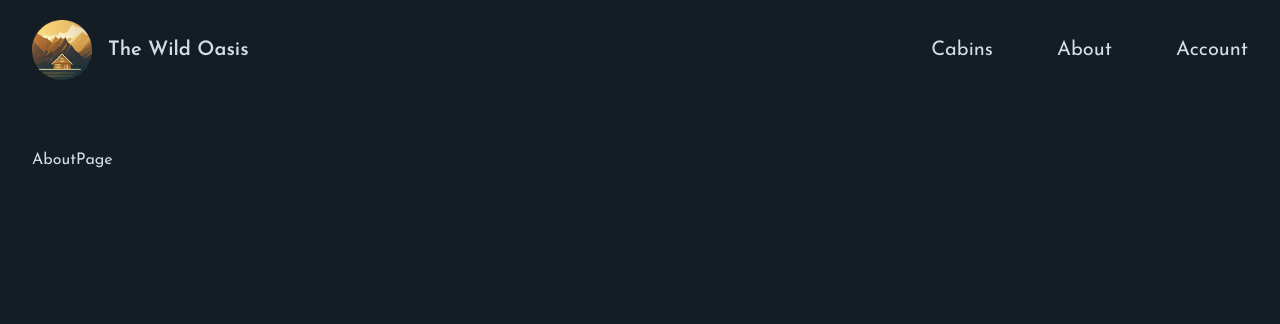
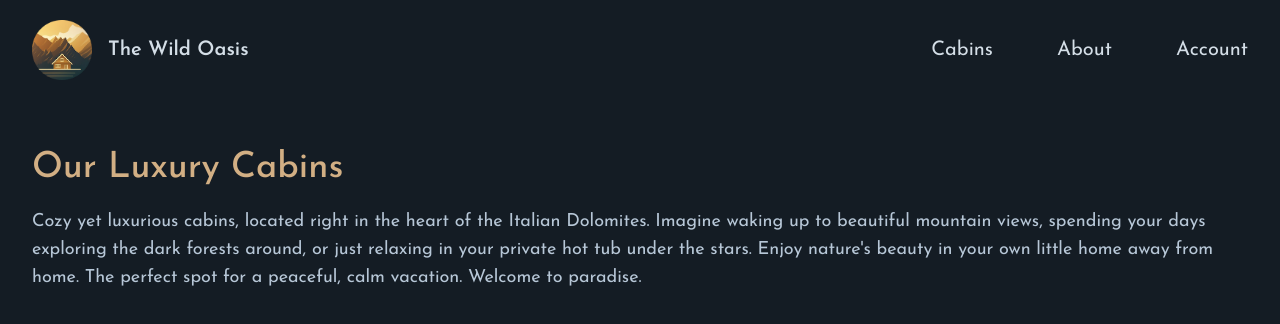
Before and after one commit to zana-abdollahpour/the-wild-oasis-client, a Next.js app: page /cabins in a window 1280 px wide. Shown: the top 324 px of the page. Built offline with nearby package versions, Linux system fonts and the light colour scheme.

Commit message:
add cabins page

```diff
--- a/src/app/cabins/page.tsx
+++ b/src/app/cabins/page.tsx
@@ -1,9 +1,36 @@
 import type { Metadata } from "next";
+
+import CabinCard from "@/components/cabins/CabinCard";
+import { Cabin } from "@/types/cabins";
 
 export const metadata: Metadata = {
   title: "Cabins",
 };
 
-export default function AboutPage() {
-  return <div>AboutPage</div>;
+export default function CabinsPage() {
+  const cabins: Cabin[] = [];
+
+  return (
+    <div>
+      <h1 className="mb-5 text-4xl font-medium text-accent-400">
+        Our Luxury Cabins
+      </h1>
+      <p className="mb-10 text-lg text-primary-200">
+        Cozy yet luxurious cabins, located right in the heart of the Italian
+        Dolomites. Imagine waking up to beautiful mountain views, spending your
+        days exploring the dark forests around, or just relaxing in your private
+        hot tub under the stars. Enjoy nature&apos;s beauty in your own little
+        home away from home. The perfect spot for a peaceful, calm vacation.
+        Welcome to paradise.
+      </p>
+
+      {cabins.length > 0 && (
+        <div className="grid gap-8 sm:grid-cols-1 md:grid-cols-2 lg:gap-12 xl:gap-14">
+          {cabins.map((cabin: Cabin) => (
+            <CabinCard cabin={cabin} key={cabin.id} />
+          ))}
+        </div>
+      )}
+    </div>
+  );
 }
--- /dev/null
+++ b/src/components/cabins/CabinCard.tsx
@@ -0,0 +1,65 @@
+import Image from "next/image";
+
+import { UsersIcon } from "@heroicons/react/24/solid";
+
+import type { Cabin } from "@/types/cabins";
+
+interface CabinCardProps {
+  cabin: Cabin;
+}
+
+function CabinCard({ cabin }: CabinCardProps) {
+  const { id, name, maxCapacity, regularPrice, discount, image } = cabin;
+
+  return (
+    <div className="flex border border-primary-800">
+      <Image
+        src={image}
+        alt={`Cabin ${name}`}
+        className="flex-1 border-r border-primary-800"
+      />
+
+      <div className="flex-grow">
+        <div className="bg-primary-950 px-7 pb-4 pt-5">
+          <h3 className="mb-3 text-2xl font-semibold text-accent-500">
+            Cabin {name}
+          </h3>
+
+          <div className="mb-2 flex items-center gap-3">
+            <UsersIcon className="h-5 w-5 text-primary-600" />
+            <p className="text-lg text-primary-200">
+              For up to <span className="font-bold">{maxCapacity}</span> guests
+            </p>
+          </div>
+
+          <p className="flex items-baseline justify-end gap-3">
+            {discount > 0 ? (
+              <>
+                <span className="text-3xl font-[350]">
+                  ${regularPrice - discount}
+                </span>
+                <span className="font-semibold text-primary-600 line-through">
+                  ${regularPrice}
+                </span>
+              </>
+            ) : (
+              <span className="text-3xl font-[350]">${regularPrice}</span>
+            )}
+            <span className="text-primary-200">/ night</span>
+          </p>
+        </div>
+
+        <div className="border-t border-t-primary-800 bg-primary-950 text-right">
+          <a
+            href={`/cabins/${id}`}
+            className="inline-block border-l border-primary-800 px-6 py-4 transition-all hover:bg-accent-600 hover:text-primary-900"
+          >
+            Details & reservation &rarr;
+          </a>
+        </div>
+      </div>
+    </div>
+  );
+}
+
+export default CabinCard;
--- /dev/null
+++ b/src/types/cabins/index.ts
@@ -0,0 +1,8 @@
+export interface Cabin {
+  id: string;
+  name: string;
+  maxCapacity: number;
+  regularPrice: number;
+  discount: number;
+  image: string;
+}
```
